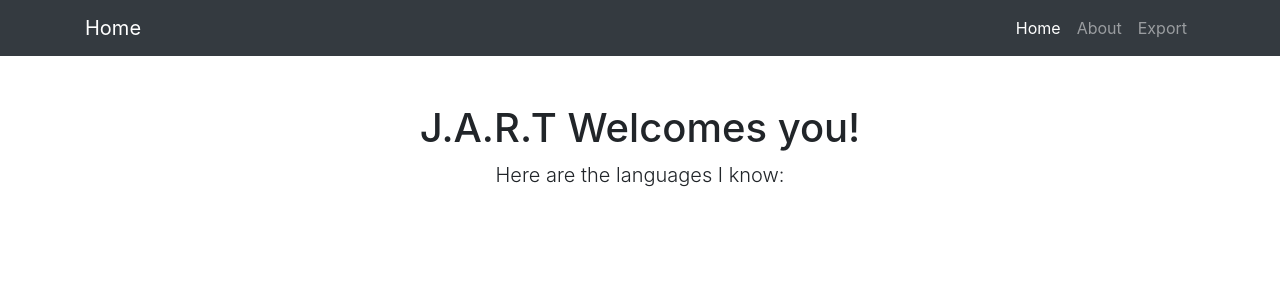
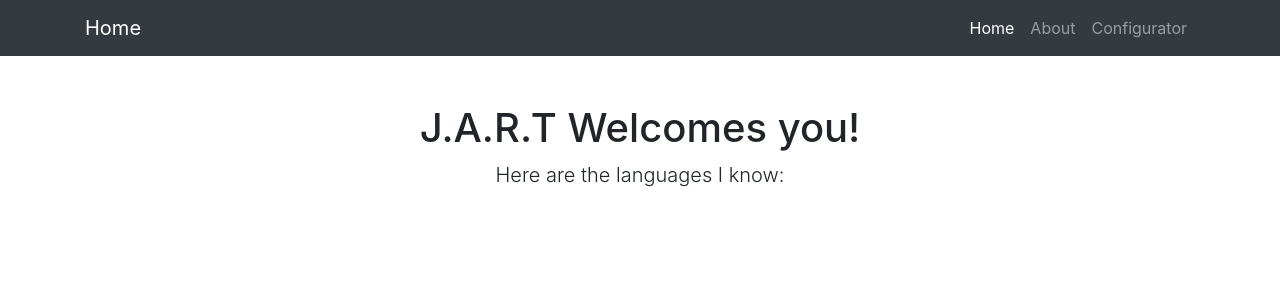
Before and after one commit to arkadyorg/xmlptranslator, a Flask app: page / in a window 1280 px wide. Shown: the top 300 px of the page. Run offline with Flask 2, Linux system fonts and the light colour scheme; some libraries are stand-ins or nearby versions.

Commit message:
added config page

```diff
--- a/server.py
+++ b/server.py
@@ -19,9 +19,9 @@
     return render_template('index.html', languages=result)
 
 
-@app.route("/export")
+@app.route("/configurator")
 def export():
-    return "Export page"
+    return "Config page"
 
 
 @app.route("/about")
--- a/templates/navigation.html
+++ b/templates/navigation.html
@@ -16,7 +16,7 @@
               <a class="nav-link" href="#">About</a>
             </li>
             <li class="nav-item">
-              <a class="nav-link" href="/export">Export</a>
+              <a class="nav-link" href="/configurator">Configurator</a>
             </li>
           </ul>
         </div>
```
